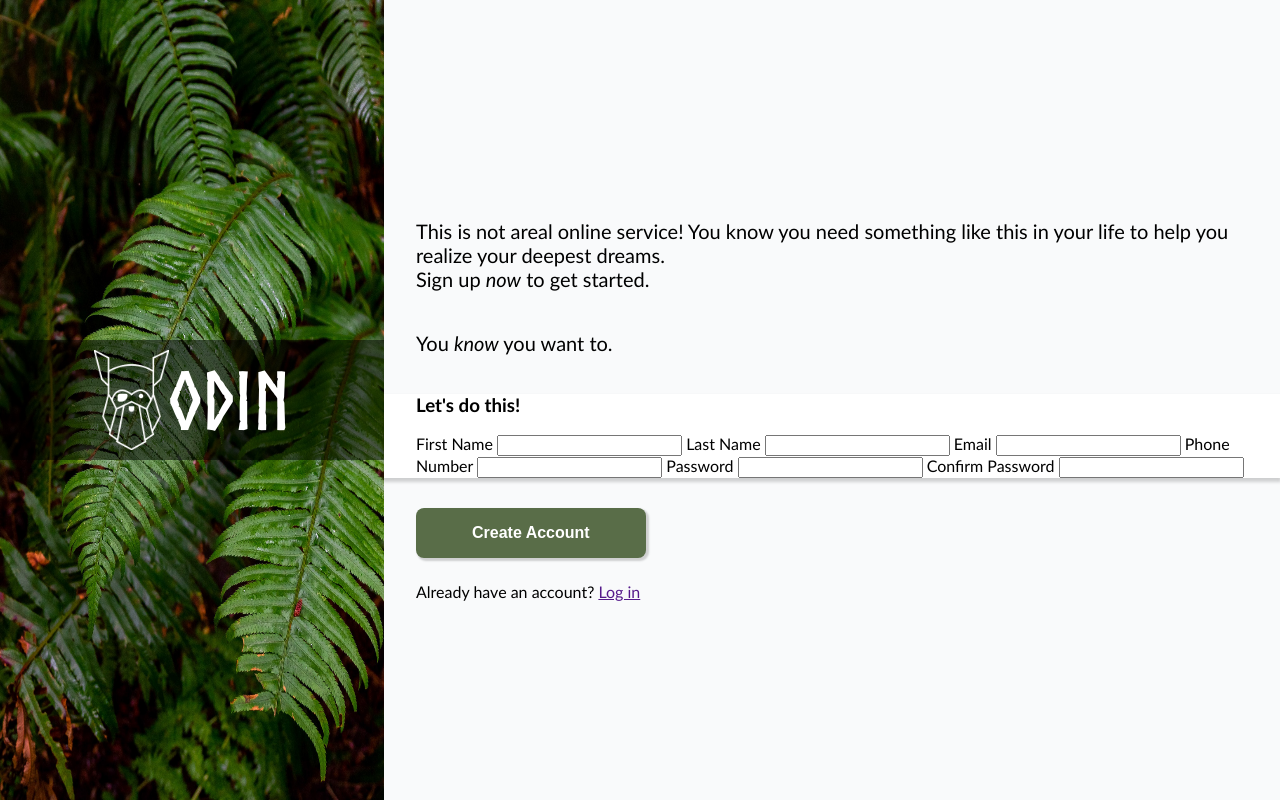
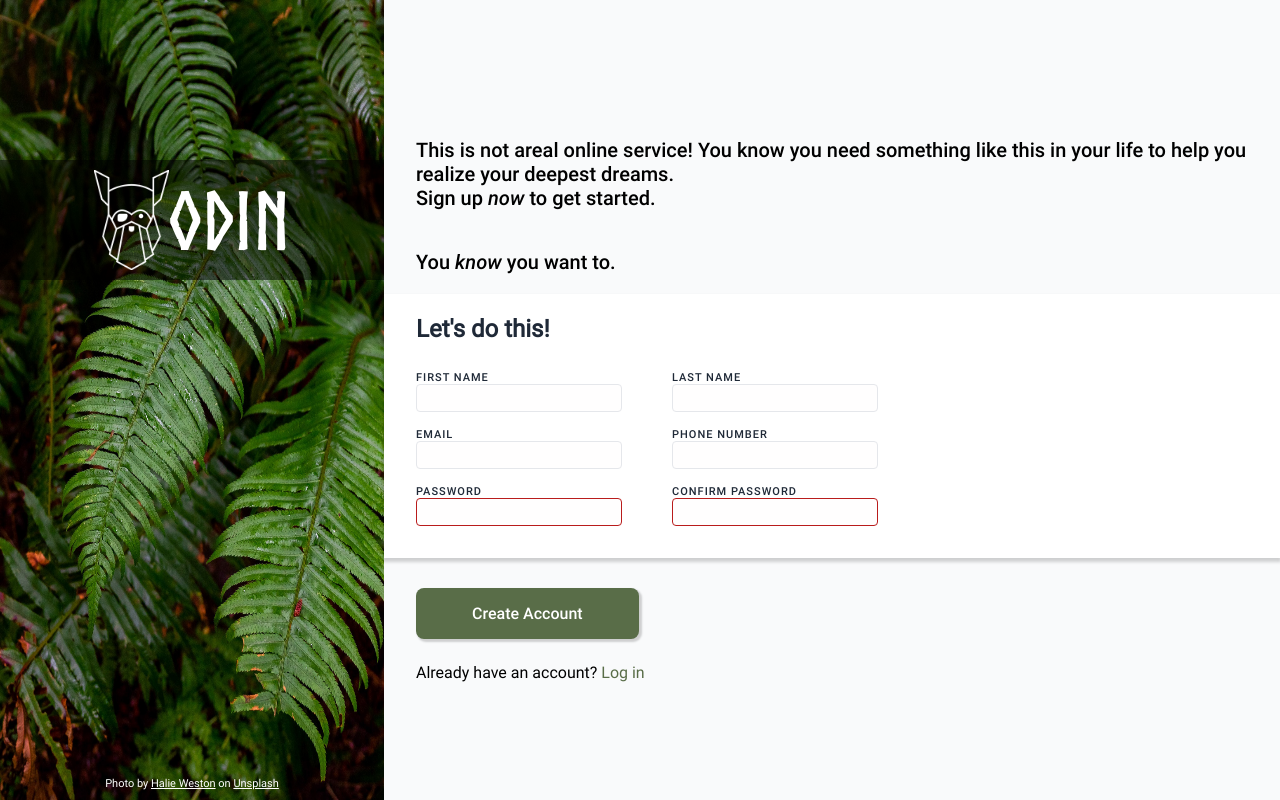
Before and after one commit to VictorFAL/odin-form, a plain HTML site: page index.html in a window 1280 px wide. Drawn offline with Linux system fonts and the light colour scheme.

Commit message:
form layout + img credit

```diff
--- a/index.html
+++ b/index.html
@@ -20,6 +20,13 @@
             <span>Odin</span>
         </div>
 
+        <div id="credit">
+            <span>
+                Photo by <a href="https://unsplash.com/@haliewestphoto">Halie Weston</a>
+                on <a href="https://unsplash.com/">Unsplash</a>
+            </span>
+        </div>
+
         <div id="content-div">
             <p>
                 This is not areal online service! You know you need something like
@@ -31,25 +38,43 @@
 
             <form>
                 <div id="form-card">
-                    <h3>Let's do this!</h3>
+                    <h2>Let's do this!</h2>
 
+                    <div class="form-row">
+                        <div class="form-element">
                             <label for="first-name">First Name</label>
-                    <input type="text" id="first-name">
+                            <input type="text" id="first-name" required>
+                        </div>
 
+                        <div class="form-element">
                             <label for="last-name">Last Name</label>
-                    <input type="text" id="last-name">
+                            <input type="text" id="last-name" required>
+                        </div>
+                    </div>
 
+                    <div class="form-row">
+                        <div class="form-element">
                             <label for="email">Email</label>
-                    <input type="email" id="email">
+                            <input type="email" id="email" required>
+                        </div>
 
+                        <div class="form-element">
                             <label for="phone">Phone Number</label>
-                    <input type="tel" id="phone">
+                            <input type="tel" id="phone" required>
+                        </div>
+                    </div>
 
+                    <div class="form-row">
+                        <div class="form-element">
                             <label for="pw">Password</label>
-                    <input type="password" id="pw">
+                            <input type="password" id="pw" required>
+                        </div>
 
+                        <div class="form-element">
                             <label for="cpw">Confirm Password</label>
-                    <input type="password" id="cpw">
+                            <input type="password" id="cpw" required>
+                        </div>
+                    </div>
                 </div>
 
                 <button type="submit">Create Account</button>
--- a/script.js
+++ b/script.js
@@ -0,0 +1,7 @@
+btnSubmit = document.querySelector('button');
+inputPass = document.getElementById('pw');
+inputConfPass = document.getElementById('cpw')
+
+btnSubmit.addEventListener(() => {
+
+});
--- a/styles.css
+++ b/styles.css
@@ -1,8 +1,28 @@
-/* Font */
+/* Fonts */
+
 @font-face {
     font-family: norse-bold;
     src: url(./fonts/Norse-Bold.otf);
 }
+
+@font-face {
+    font-family: roboto;
+    src: url(./fonts/Roboto-Regular.ttf);
+}
+
+@font-face {
+    font-family: roboto-medium;
+    src: url(./fonts/Roboto-Medium.ttf);
+    font-weight: 500;
+}
+
+@font-face {
+    font-family: roboto-medium-italic;
+    src: url(./fonts/Roboto-MediumItalic.ttf);
+    font-weight: 500;
+    font-style: italic;
+}
+
 
 /* Body */
 
@@ -12,34 +32,57 @@ body {
     justify-self: center;
     align-items: center;
     margin: 0 auto;
+    --title-width: 30vw;
 }
 
 
 /* Title */
 
 #title-img {
-    width: 30vw;
+    width: var(--title-width);
     height: 100vh;
-    position: absolute;
-    z-index: -1;
+    z-index: -2;
 }
 
 #logo-div {
+    position: absolute;
+    top: 20vh;
+    z-index: -1;
     display: flex;
     flex-direction: row;
     justify-content: center;
     align-items: center;
     background-color: rgba(0, 0, 0, 0.5);
-    width: 30vw;
+    width: var(--title-width);
     height: 120px;
     color: white;
-    /* padding-top: 16px; */
     font-family: norse-bold;
     font-size: 80px;
 }
 
 #logo-img {
     height: 100px;
+}
+
+#credit {
+    position: absolute;
+    bottom: 10px;
+    /* z-index: -1; */
+    display: flex;
+    flex-direction: row;
+    flex-wrap: nowrap;
+    width: var(--title-width);
+    color: white;
+    font-family: roboto;
+    font-size: 11px;
+    justify-content: center;
+    align-items: center;
+}
+
+
+#credit > span > a {
+    color: white;
+    text-decoration: underline;
 }
 
 
@@ -52,13 +95,19 @@ body {
     background-color: #f9fafb;
     height: 100vh;
     width: 70vw;
-    font-family: 'Trebuchet MS', 'Lucida Sans Unicode', 'Lucida Grande', 'Lucida Sans', Arial, sans-serif;
+    font-family: roboto;
     --individual-padding: 32px;
 }
 
 #content-div > p {
     padding-left: var(--individual-padding);
+    font-family: roboto-medium;
     font-size: 20px;
+    font-weight: 500;
+}
+
+em {
+    font-family: roboto-medium-italic;
 }
 
 #form-card {
@@ -66,21 +115,82 @@ body {
     margin-bottom: 30px;
     box-shadow: 0px 3px 3px 1px rgba(0, 0, 0, 0.171);
     padding-left: var(--individual-padding);
+    padding-top: 1px;
+    padding-bottom: 24px;
+    font-family: roboto;
+    color: #1f2937;
+}
+
+.form-row {
+    display: flex;
+    flex-direction: row;
+    flex-wrap: wrap;
+}
+
+.form-element {
+    display: flex;
+    flex-direction: column;
+    justify-content: flex-start;
+    margin: 8px 50px 8px 0px;
+}
+
+label {
+    text-transform: uppercase;
+    font-size: 11px;
+    font-family: roboto-medium;
+    letter-spacing: 1px;
+}
+
+input {
+    width: 200px;
+    height: 24px;
+    border: none;
+    border: 1px solid #E5E7EB;
+    border-radius: 4px;
+    background-color: #fffefe;
+}
+
+input:focus {
+    border: none;
+    outline: none;
+    border: 1px solid #1d4ed8;
+    box-shadow: 2px 2px 2px 1px rgba(0, 0, 0, 0.171);
+}
+
+input:user-invalid {
+    border: none;
+    outline: none;
+    border: 1px solid #b91c1c;
+}
+
+input[type = "password"]:invalid {
+    border: none;
+    outline: none;
+    border: 1px solid #b91c1c;
 }
 
 form > button {
     margin-left: var(--individual-padding);
     margin-bottom: 24px;
     font-size: 16px;
-    font-weight: 700;
     background-color: #596D48;
     color: white;
     border: none;
     border-radius: 8px;
     padding: 16px 56px;
     box-shadow: 2px 2px 2px 1px rgba(0, 0, 0, 0.171);
+    font-family: roboto-medium;
+}
+
+form > button:hover {
+    cursor: pointer;
 }
 
 span {
     padding-left: var(--individual-padding);
 }
+
+a {
+    color: #596D48;
+    text-decoration: none;
+}
```
Also changed, not shown: fonts/Roboto-Medium.ttf (added), fonts/Roboto-MediumItalic.ttf (added), fonts/Roboto-Regular.ttf (added). Lines whose indentation alone changed are shown as unchanged.
